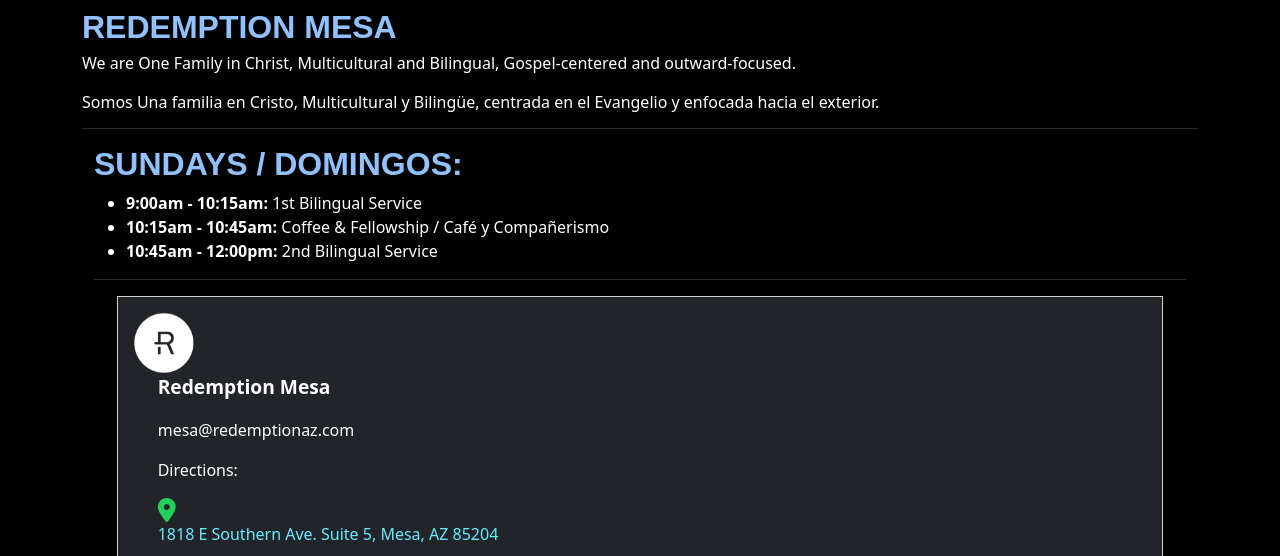
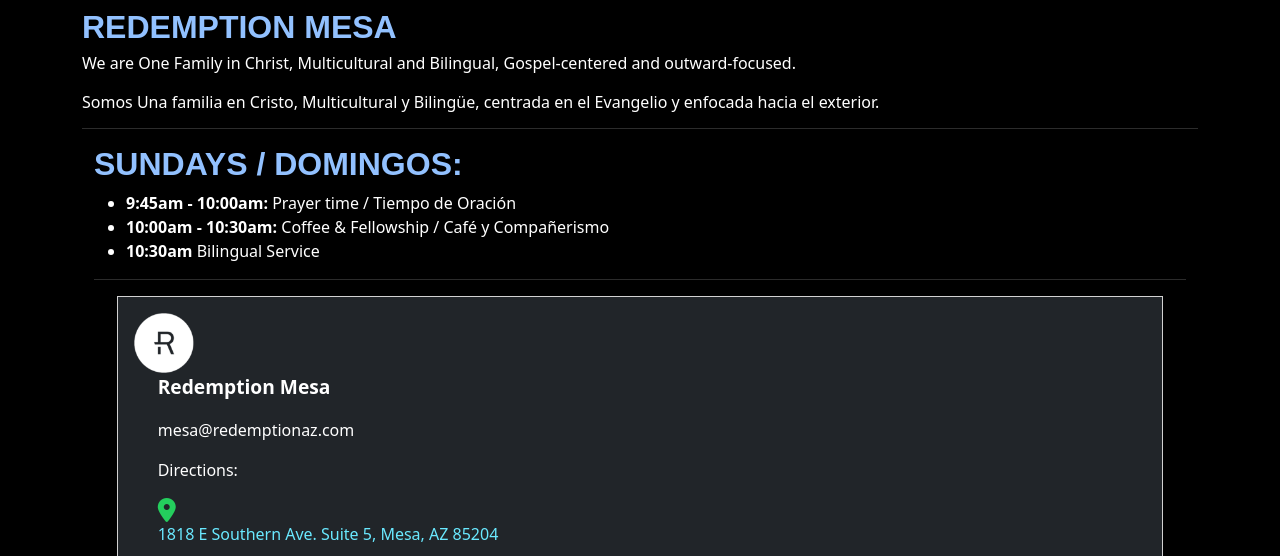
Before and after one commit to elivergara/redemption, a Django app: page /about/ in a window 1280 px wide. Shown: the part 65-621 px from the top of the page. Run offline with Django 5.2, Linux system fonts and the light colour scheme.

Commit message:
Updated service times for summer

```diff
--- a/home/templates/home/about.html
+++ b/home/templates/home/about.html
@@ -15,9 +15,9 @@
     <div class="container-fluid" id="about_us">
         <h2>Sundays / Domingos:</h2>
         <ul>
-            <li><strong>9:00am - 10:15am:</strong> 1st Bilingual Service</li>
-            <li><strong>10:15am - 10:45am:</strong> Coffee & Fellowship / Café y Compañerismo</li>
-            <li><strong>10:45am - 12:00pm:</strong> 2nd Bilingual Service</li>
+            <li><strong>9:45am - 10:00am:</strong> Prayer time / Tiempo de Oración</li>
+            <li><strong>10:00am - 10:30am:</strong> Coffee & Fellowship / Café y Compañerismo</li>
+            <li><strong>10:30am</strong> Bilingual Service</li>
         </ul>
         <hr>
 
```
